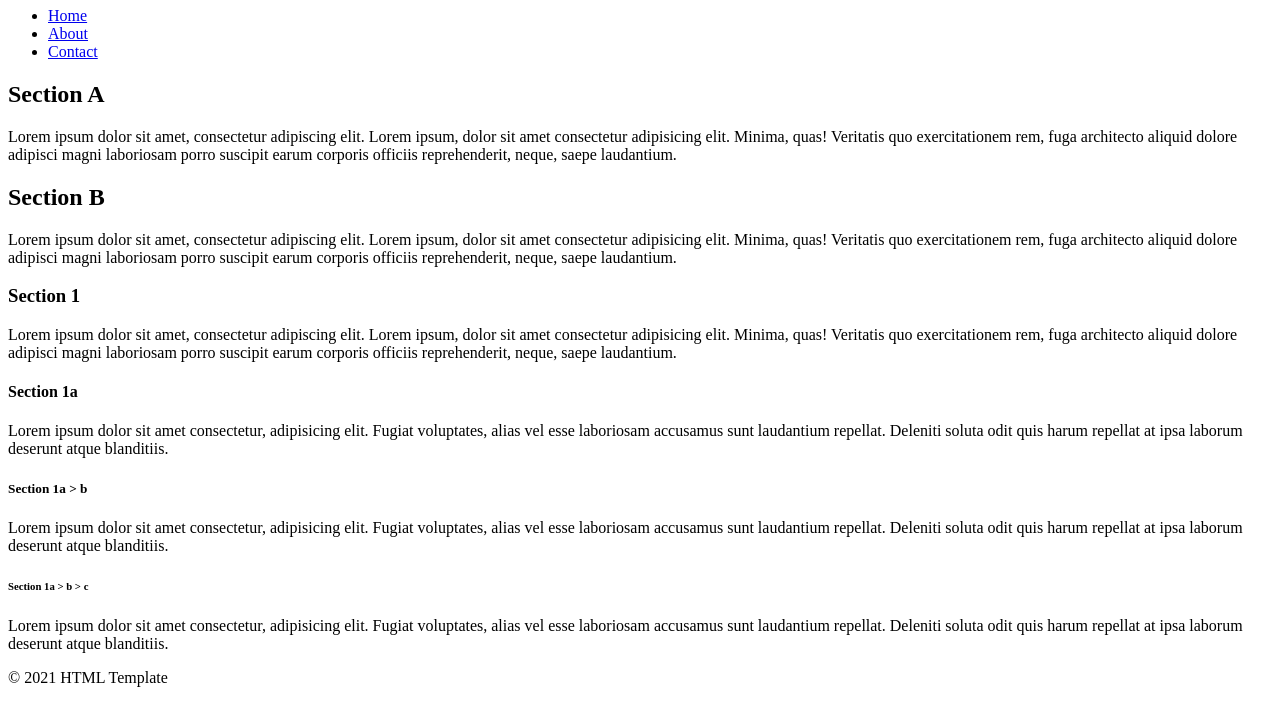
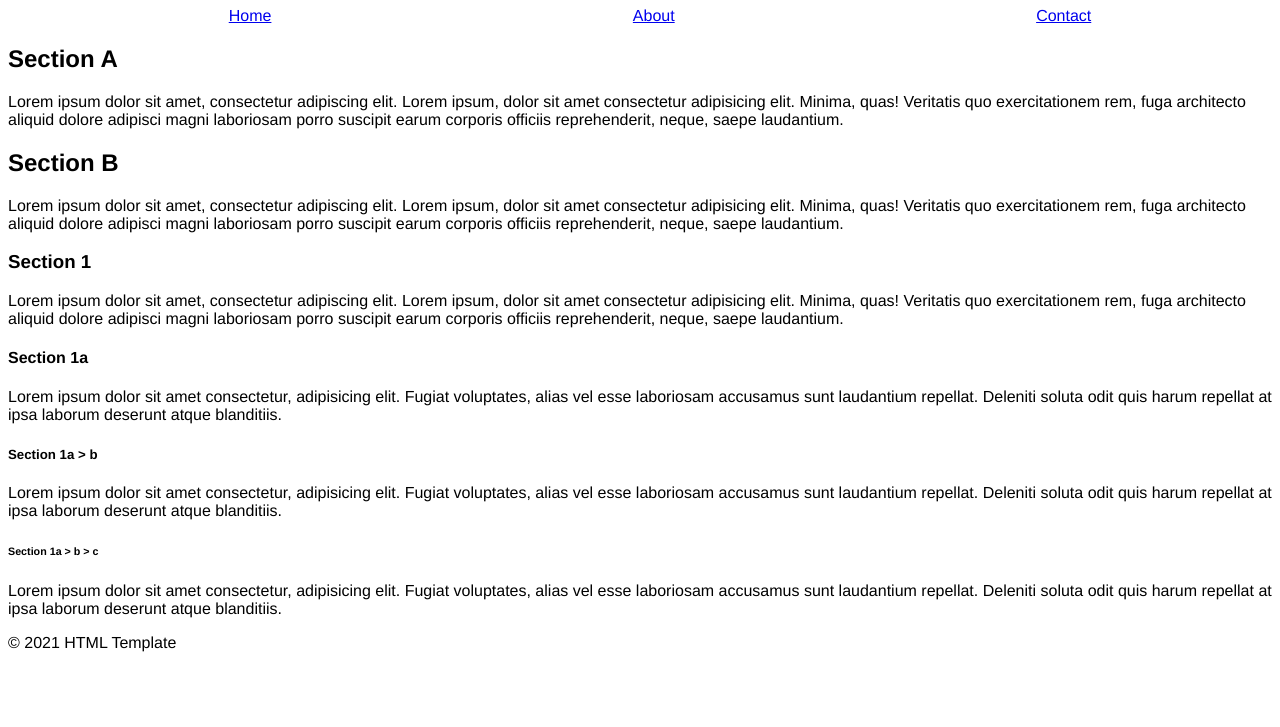
Before and after one commit to essjay05/accessibility-html-testing, a plain HTML site: page html-template/index.html in a window 1280 px wide. Shown: the part 73-800 px from the top of the page. Drawn offline with Linux system fonts and the light colour scheme.

Commit message:
Rename html_template.

```diff
--- a/html_template/index.html
+++ b/html-template/index.html
@@ -4,6 +4,7 @@
   <meta charset="UTF-8">
   <meta name="viewport" content="width=device-width, initial-scale=1.0">
   <title>HTML Template</title>
+  <link rel="stylesheet" href="styles.css">
 </head>
 <body>
   <header>
--- /dev/null
+++ b/html-template/styles.css
@@ -0,0 +1,10 @@
+* {
+  font-family:'Franklin Gothic Medium', 'Arial Narrow', Arial, sans-serif;
+}
+
+nav ul {
+  display: flex;
+  align-items: center;
+  justify-content: space-around;
+  list-style: none;
+}
```
